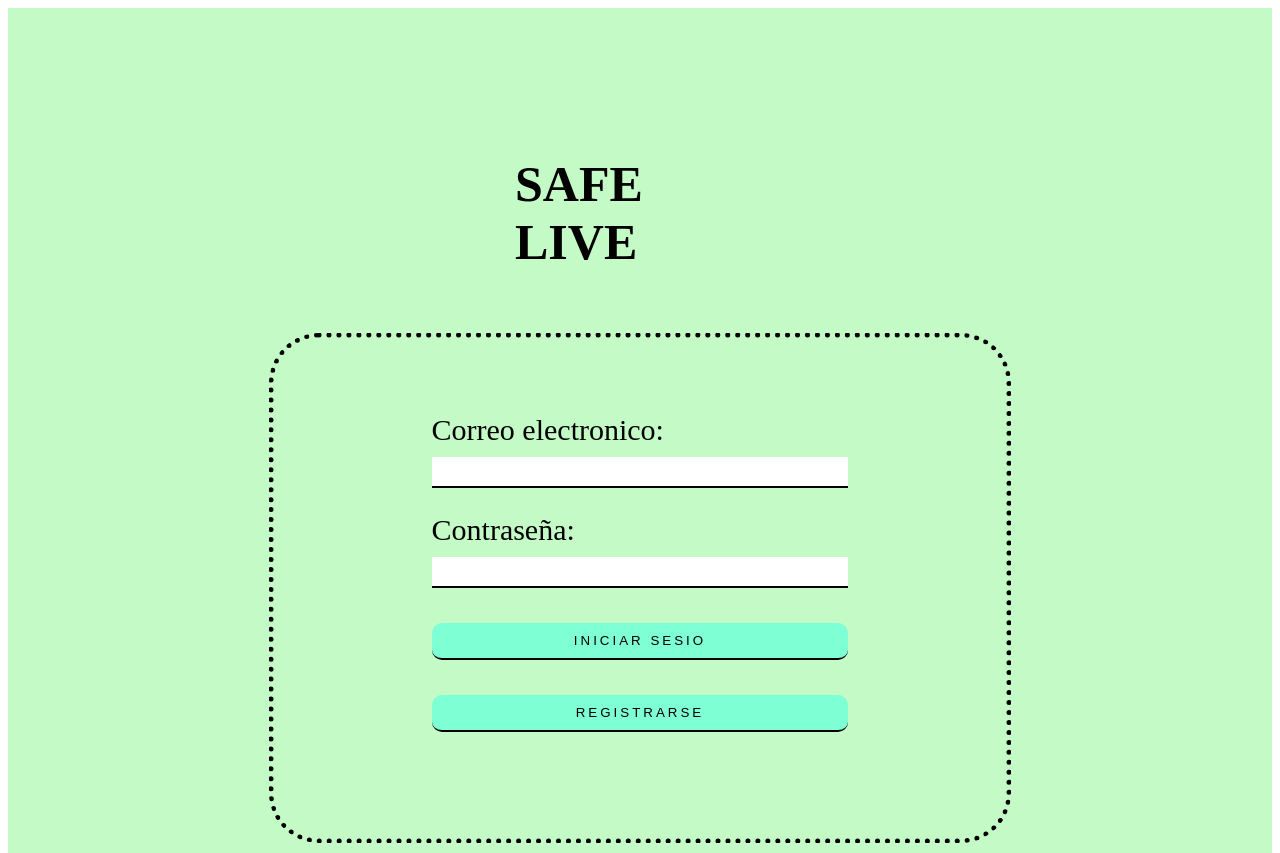
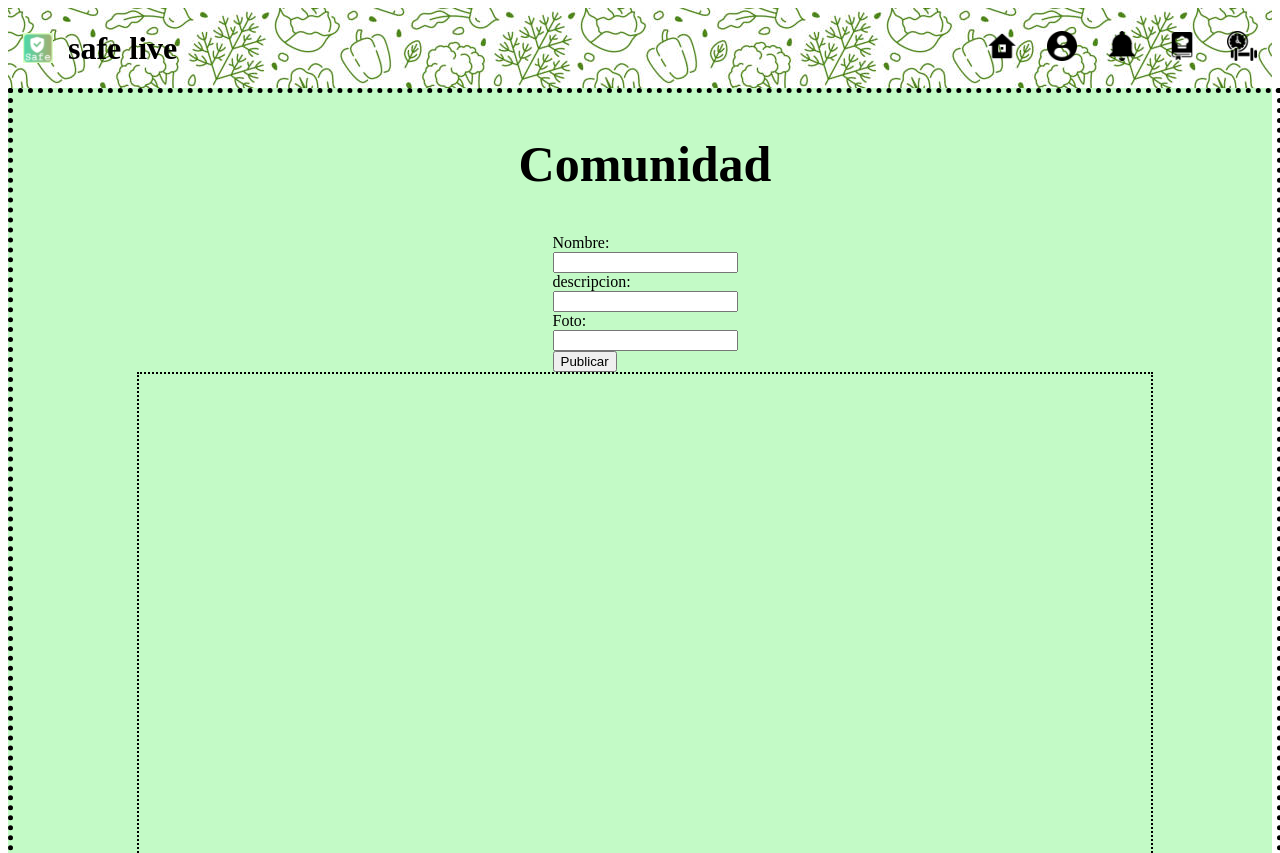
Before and after one commit to LiveBetterCompany/repo_SafeLiveApplication, a website: page index.html in a window 1280 px wide. Shown: the top 853 px of the page. Drawn offline with Linux system fonts and the light colour scheme.

Commit message:
Update index.html
implementacion de la comunidad verdadera parte

```diff
--- a/index.html
+++ b/index.html
@@ -1,6 +1,5 @@
 <!DOCTYPE html>
 <html lang="en">
-
 <head>
     <meta charset="UTF-8">
     <meta name="viewport" content="width=device-width, initial-scale=1.0">
@@ -8,49 +7,165 @@
     <link rel="icon" href="imagenes/logo/safeIcon.ico" type="image/ico">
     <link rel="stylesheet" href="estilos.css">
 </head>
-
 <body>
 
-    <main class="main form login">
-        <h2 class="titleForm">SAFE LIVE</h2>
-        <div class="formulario login" id="formulario">
-            <form id="formLogin">
+    <header>
+        <div class="background">
 
-                <div class="elemento">
-                    <label for="email">Correo electronico: </label>
-                    <input type="email" id="email" name="email" required="true"><br>
+            <div class="logo">
+                <img class="logo nav" src="imagenes/logo/safelive.png" alt="Logo">
+                <h1>safe live</h1>
+            </div>
 
+            <div class="navImagen">
+
+
+
+                <div class="home div">
+                    <a href="index.html">
+                        <img class="home nav" src="imagenes/nav/home.png" alt="Mi imagen">
+                    </a>
                 </div>
-                <div class="elemento">
-                    <label for="password">Contraseña: </label>
-                    <input type="password" id="password" name="password" required="true"><br>
 
-                </div>
-                <div class="elemento">
-                    <!-- <input type="submit" value="Iniciar Sesion" /> -->
-                    <input type="button" value="Iniciar Sesio" onclick="validateCredentials()"/>
-                    <!-- onclick="validateCredentials()" -->
+                <div class="perfil div">
+                    <a href="perfil.html">
+                        <img class="perfil nav" src="imagenes/nav/perfil.png" alt="Mi imagen">
+                    </a>
+
 
                 </div>
 
-                <div class="elemento">
+                 <div class="notificacion div">
 
-                    <input type="button" value="Registrarse" formnovalidate="formnovalidate" onclick="registro()" />
+                    <a href="notificacion.html">
+                        <img class="notificacion nav" src="imagenes/nav/iconNoti.png" alt="Mi imagen">
+                    </a>
+
+                </div>
+
+                <div class="receta div">
+
+                    <a href="receta.html">
+                        <img class="receta nav" src="imagenes/nav/libro-de-recetas.png" alt="Mi imagen">
+                    </a>
+
+                </div>
+
+                <div class="ejercicio div">
+                    <a href="ejercicio.html">
+                        <img class="ejercicio nav" src="imagenes/nav/ejercicio.png" alt="Mi imagen">
+                    </a>
+                </div>
+
+            </div>
+
+        </div>
+    </header>
+
+    <main class="mainComunidad">
+
+        <!-- <div class="publicacion-list" id="publicacionList">
+
+        </div> -->
 
 
+        <div class="comunidad">
+
+            <h2 class="tituloComunidad">Comunidad</h2>
+
+            <div  class="publicar">
+                <form id="publicacionForm">
+
+                    <div class="elementoP">
+
+                        <label for="tituloPublicar">Nombre: </label><br>
+                        <input type="text" id="tituloPublicar" name="tituloPublicar" required="true"> <br>
+
+                    </div>
+
+                    <div class="elementoP">
+
+                        <label for="description">descripcion: </label><br>
+                        <input type="text" id="description" name="description" required="true"> <br>
+
+                    </div>
+
+                    <div class="elementoP">
+
+                        <label for="foto">Foto: </label><br>
+                        <input type="text" id="foto" name="foto" required="false"> <br>
+
+                    </div>
+
+                    <input class="pub" type="submit" value="Publicar" />
+
+                </form>
+            </div>
+
+            <div class="comuna publicacion-list"  id="publicacionList">
+<!--
+                <div class="publicacion">
+                    <h3 class="titleComunidad">Rosa Peralta</h3>
+                    <h3 class="descripcion" >Receta para los calculos</h3>
+                    <img class="imagenComunidad" src="imagenes/comunidad/calculos.jpg" alt="">
                 </div>
-            </form>
+
+                <div class="publicacion">
+                    <h3 class="titleComunidad">Jose Tolentino</h3>
+                    <h3 class="descripcion" >Comida para ganar masa muscular</h3>
+                    <img class="imagenComunidad" src="imagenes/comunidad/masaMuscular.jpg" alt="">
+                </div>
+
+                <div class="publicacion">
+                    <h3 class="titleComunidad">Miguel Sucso</h3>
+                    <h3 class="descripcion" >Como perder peso</h3>
+                    <img class="imagenComunidad"  height="180" width="250" src="imagenes/comunidad/perderPeso.jpg" alt="">
+                </div>
+
+                <div class="publicacion">
+                    <h3 class="titleComunidad">Eduardo Oros</h3>
+                    <h3 class="descripcion" >Jugitos para las mañanas</h3>
+                    <img class="imagenComunidad" src="imagenes/comunidad/jugos.jpg" width="250px" height="180px" alt="">
+                </div>
+
+                <div class="publicacion">
+                    <h3 class="titleComunidad">Pedro Diezcanseco</h3>
+                    <h3 class="descripcion" >Preparando chia</h3>
+                    <img class="imagenComunidad" src="imagenes/comunidad/chia.jpg" alt="">
+                </div>
+
+                <div class="publicacion">
+                    <h3 class="titleComunidad">Severino</h3>
+                    <h3 class="descripcion" >Tarantula frita</h3>
+                    <img class="imagenComunidad" src="imagenes/comunidad/tarantula.jpg" alt="">
+                </div>
+
+                <div class="publicacion">
+                    <h3 class="titleComunidad">Gloria Soto</h3>
+                    <h3 class="descripcion" >Brochet de suri</h3>
+                    <img class="imagenComunidad" src="imagenes/comunidad/suri.jpg" alt="">
+
+                </div> -->
+
+                <!-- <div  class="publicacion-list" id="publicacionList">
+
+                </div> -->
+
+            </div>
+
 
 
         </div>
 
+
+
+
     </main>
-    <!-- <script src="js/script.js"></script> -->
-    <script src="js/funciones.js"></script>
+    <footer>
+        <div class="footer">
+            <p>Derechos de autor &copy; 2023 Live Better Company</p>
+        </div>
+    </footer>
+    <script src="js/script2.js"></script>
 </body>
-<footer>
-    <div class="footer">
-        <p>Derechos de autor &copy; 2023 Live Better Company</p>
-    </div>
-</footer>
 </html>
```
